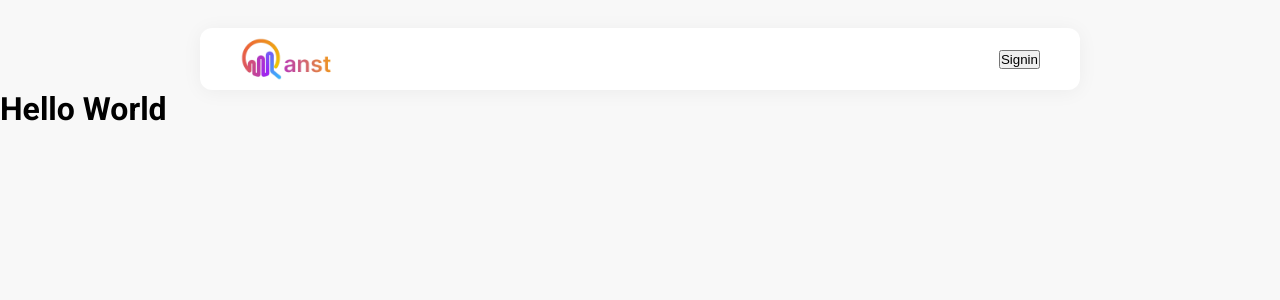
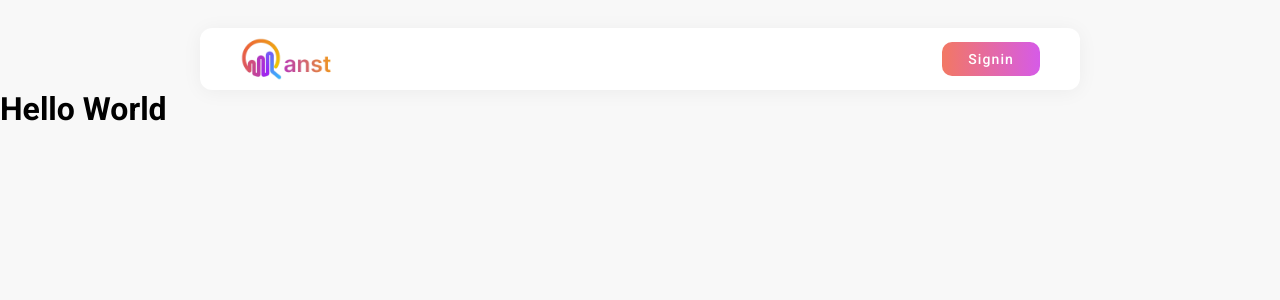
Before and after one commit to akash-singh8/qanst, a Next.js app: page / in a window 1280 px wide. Shown: the top 300 px of the page. Built offline with nearby package versions, Linux system fonts and the light colour scheme.

Commit message:
style: added for button

```diff
--- a/src/styles/globals.css
+++ b/src/styles/globals.css
@@ -10,3 +10,34 @@ body {
   background-color: #f8f8f8;
   font-family: "Roboto", sans-serif;
 }
+
+.button {
+  background: linear-gradient(
+    90deg,
+    rgba(241, 105, 82, 0.9) 0%,
+    rgba(209, 73, 229, 0.9) 100%
+  );
+  border: none;
+  border-radius: 10px;
+  color: white;
+  cursor: pointer;
+  font-size: 14px;
+  font-family: "Roboto", sans-serif;
+  font-weight: 500;
+  letter-spacing: 1.1px;
+  padding: 9px 26px;
+  transition: all 0.22s ease-in-out;
+}
+
+.button:hover {
+  background: linear-gradient(
+    270deg,
+    rgba(241, 105, 82, 0.95) 0%,
+    rgba(209, 73, 229, 0.95) 100%
+  );
+  opacity: 0.85;
+}
+
+.button:active {
+  opacity: 0.7;
+}
```
